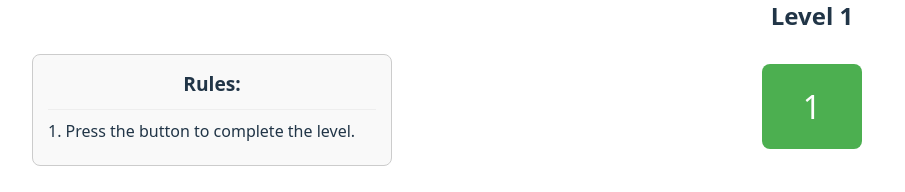
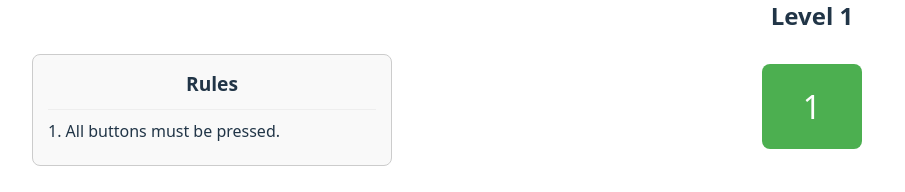
Before and after one commit to Daghis/Numerica, a React (Vite) app in the folder numerica-puzzle/: page / in a window 1280 px wide. Both pictures are taken after a click on the button "Start". Shown: the part 147-339 px from the top of the page, without its empty margins (28-933 px from the left). Built offline with nearby package versions, Linux system fonts and the light colour scheme.

Commit message:
feat: Adjust rules display order and format.

```diff
--- a/numerica-puzzle/src/App.tsx
+++ b/numerica-puzzle/src/App.tsx
@@ -14,37 +14,57 @@ interface ButtonData {
   state: ButtonState;
 }
 
-interface MovePredicate { (buttonId: number, currentButtons: ButtonData[], movesHistory: number[]): boolean; }
-interface CompletionPredicate { (currentButtons: ButtonData[], movesHistory: number[]): boolean; }
+interface MovePredicate {
+  (buttonId: number, currentButtons: ButtonData[], movesHistory: number[]): boolean;
+  description: string;
+}
+
+interface CompletionPredicate {
+  (currentButtons: ButtonData[], movesHistory: number[]): boolean;
+  description: string;
+}
 
 interface LevelDefinition {
   movePredicate: MovePredicate;
   completionPredicate: CompletionPredicate;
 }
 
+const sequentialMovePredicate: MovePredicate = Object.assign(
+  (buttonId: number, currentButtons: ButtonData[], movesHistory: number[]) => {
+    const nextExpected = movesHistory.length === 0 ? 1 : movesHistory[movesHistory.length - 1] + 1;
+    return buttonId === nextExpected;
+  },
+  { description: 'Buttons must be pressed in sequential order.' }
+);
+
+const nonAdjacentMovePredicate: MovePredicate = Object.assign(
+  (buttonId: number, currentButtons: ButtonData[], movesHistory: number[]) => {
+    if (movesHistory.length === 0) return true; // First move is always legal
+    const lastPressedButtonId = movesHistory[movesHistory.length - 1];
+    return !(buttonId === lastPressedButtonId - 1 || buttonId === lastPressedButtonId + 1);
+  },
+  { description: 'Buttons must be pressed in a non-adjacent order.' }
+);
+
+const allButtonsPressedCompletionPredicate: CompletionPredicate = Object.assign(
+  (currentButtons: ButtonData[]) => currentButtons.every(button => button.state === 'was-pressed'),
+  { description: 'All buttons must be pressed.' }
+);
+
 const levelDefinitions: { [key: number]: LevelDefinition } = {
   1: {
-    movePredicate: (buttonId, currentButtons, movesHistory) => true, // Any move is legal
-    completionPredicate: (currentButtons) => currentButtons.every(button => button.state === 'was-pressed'),
+    completionPredicate: allButtonsPressedCompletionPredicate,
   },
   2: {
-    movePredicate: (buttonId, currentButtons, movesHistory) => true, // Any move is legal
-    completionPredicate: (currentButtons) => currentButtons.every(button => button.state === 'was-pressed'),
+    completionPredicate: allButtonsPressedCompletionPredicate,
   },
   3: {
-    movePredicate: (buttonId, currentButtons, movesHistory) => {
-      const nextExpected = movesHistory.length === 0 ? 1 : movesHistory[movesHistory.length - 1] + 1;
-      return buttonId === nextExpected;
-    },
-    completionPredicate: (currentButtons) => currentButtons.every(button => button.state === 'was-pressed'),
+    movePredicate: sequentialMovePredicate,
+    completionPredicate: allButtonsPressedCompletionPredicate,
   },
   4: {
-    movePredicate: (buttonId, currentButtons, movesHistory) => {
-      if (movesHistory.length === 0) return true; // First move is always legal
-      const lastPressedButtonId = movesHistory[movesHistory.length - 1];
-      return !(buttonId === lastPressedButtonId - 1 || buttonId === lastPressedButtonId + 1);
-    },
-    completionPredicate: (currentButtons) => currentButtons.every(button => button.state === 'was-pressed'),
+    movePredicate: nonAdjacentMovePredicate,
+    completionPredicate: allButtonsPressedCompletionPredicate,
   },
 };
 
@@ -103,7 +123,7 @@ function App() {
     if (!levelDef) return; // Should not happen
 
     setButtons(prevButtons => {
-      const isMoveLegal = levelDef.movePredicate(buttonId, prevButtons, movesHistory);
+      const isMoveLegal = levelDef.movePredicate ? levelDef.movePredicate(buttonId, prevButtons, movesHistory) : true;
 
       if (isMoveLegal) {
         const newButtons = prevButtons.map(button => {
@@ -195,7 +215,7 @@ function App() {
         <div className="game-container">
           <div className="grid-item empty-area"></div>
           <div className="grid-item level-header"><h2>Level {level}</h2></div>
-          <div className="grid-item rules-box"><Rules level={level} /></div>
+          <div className="grid-item rules-box"><Rules movePredicateDescription={levelDefinitions[level].movePredicate?.description} completionPredicateDescription={levelDefinitions[level].completionPredicate.description} /></div>
           <div className="grid-item puzzle-box">
             <div className="puzzle">
               {buttons.map(button => (
--- a/numerica-puzzle/src/components/Rules.tsx
+++ b/numerica-puzzle/src/components/Rules.tsx
@@ -3,30 +3,20 @@ import React from 'react';
 import './Rules.css';
 
 interface RulesProps {
-  level: number;
+  movePredicateDescription: string;
+  completionPredicateDescription: string;
 }
 
-const Rules: React.FC<RulesProps> = ({ level }) => {
-  const getRulesForLevel = (level: number) => {
-    switch (level) {
-      case 1:
-        return ['Press the button to complete the level.'];
-      case 2:
-        return ['Press all buttons in any order.'];
-      case 3:
-        return ['Press all buttons in sequential order.'];
-      case 4:
-        return ['Press all buttons in a non-adjacent order.'];
-      default:
-        return [];
-    }
-  };
-
-  const rules = getRulesForLevel(level);
+const Rules: React.FC<RulesProps> = ({ movePredicateDescription, completionPredicateDescription }) => {
+  const rules = [];
+  rules.push(completionPredicateDescription);
+  if (movePredicateDescription) {
+    rules.push(movePredicateDescription);
+  }
 
   return (
     <div className="rules-container">
-      <h3>Rules:</h3>
+      <h3>Rules</h3>
       <ol>
         {rules.map((rule, index) => (
           <li key={index}>{rule}</li>
```
